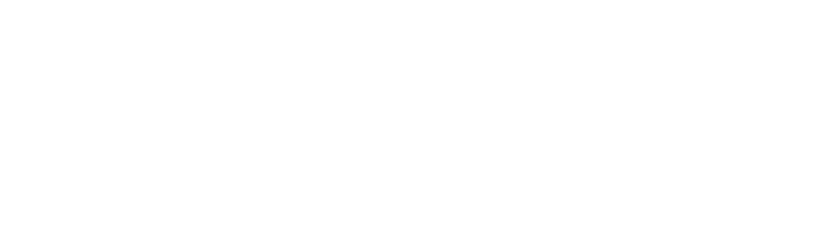
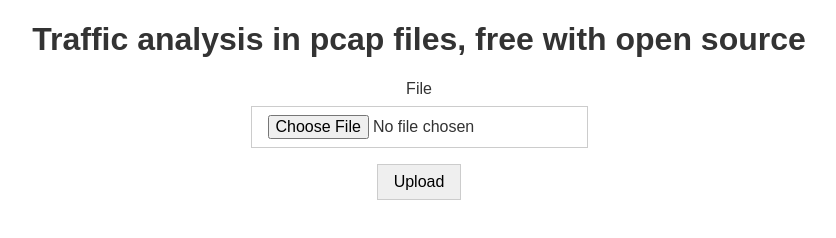
Before and after one commit to YarBurArt/Dissonare_traffic, a plain HTML site: page index.html in a window 1280 px wide. Shown: the whole page, without its empty margins (221-1057 px from the left). Drawn offline with Linux system fonts and the light colour scheme.

Commit message:
add html send

```diff
--- a/index.html
+++ b/index.html
@@ -3,8 +3,47 @@
 <head>
     <meta charset="UTF-8">
     <title>Title</title>
+    <style>
+        body {
+            font-family: sans-serif;
+            color: #333;
+        }
+        h1 {
+            text-align: center;
+        }
+        form {
+            display: flex;
+            flex-direction: column;
+            align-items: center;
+            margin: 16px auto;
+            width: 300px;
+        }
+        #file, button {
+            margin: 8px;
+            padding: 8px 16px;
+            font-size: 16px;
+            border: 1px solid #ccc;
+        }
+        button:hover {
+            background-color: #ddd;
+        }
+    </style>
 </head>
 <body>
-
+    <script type="text/javascript">
+        document.querySelector('form').onsubmit = event => {
+            event.preventDefault();
+            fetch(event.target.action, {
+                method: 'POST',
+                body: new FormData(event.target),
+            })
+        };
+    </script>
+    <h1>Traffic analysis in pcap files, free with open source</h1>
+    <form action="/upload_pcap" method="post" enctype="multipart/form-data">
+        <label for="file">File</label>
+        <input id="file" name="file" type="file" />
+        <button>Upload</button>
+    </form>
 </body>
 </html>
```
Also changed, not shown: 1 other file.
